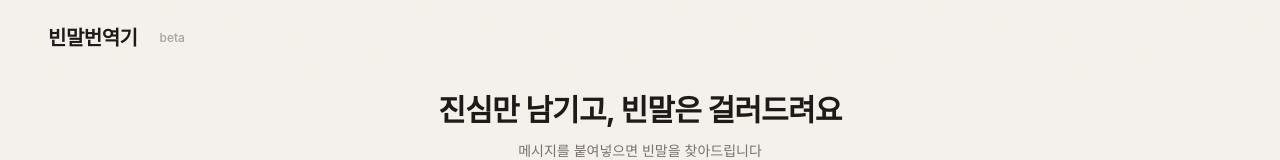
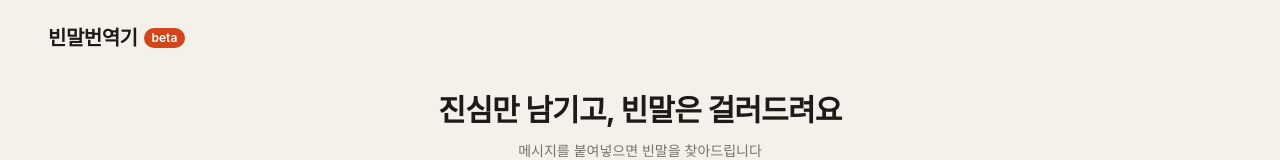
Before and after one commit to peacemaintenancemaster/emptytalk, a React (Vite) app: page / in a window 1280 px wide. Shown: the top 160 px of the page. Built offline with nearby package versions, Linux system fonts and the light colour scheme; no server answers; the HTML template or start-up script is replaced by a standard one; a web font is replaced by a local one.

Commit message:
fix: beta 태그 위치 조정 + 모드별 색상 변경

```diff
--- a/src/App.tsx
+++ b/src/App.tsx
@@ -146,11 +146,17 @@ export default function App() {
     >
       {/* Header */}
       <header className="px-6 md:px-12 py-6 flex items-center justify-between">
-        <div className="flex items-center gap-3">
+        <div className="flex items-center gap-1.5">
           <h1 className="text-xl font-bold tracking-tight text-ink-900">
             빈말번역기
           </h1>
-          <span className="hidden sm:inline text-xs font-medium text-ink-400 bg-cream-200 px-2.5 py-1 rounded-full">
+          <span
+            className="text-xs font-semibold px-2 py-0.5 rounded-full transition-colors duration-500"
+            style={{
+              background: mode === 'decode' ? '#D4451A' : '#6366F1',
+              color: '#fff',
+            }}
+          >
             beta
           </span>
         </div>
```
